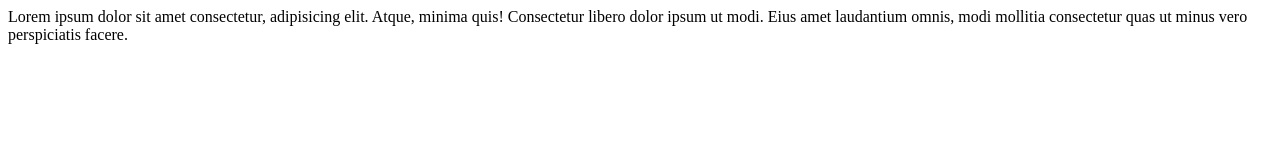
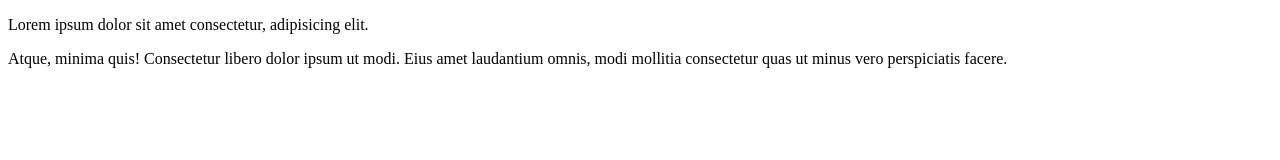
Before and after one commit to irynailliukhina/beetroot, a plain HTML site: page index.html in a window 1280 px wide. Drawn offline with Linux system fonts and the light colour scheme.

Commit message:
Update index.html

```diff
--- a/index.html
+++ b/index.html
@@ -8,7 +8,8 @@
 </head>
 
 <body>
-    Lorem ipsum dolor sit amet consectetur, adipisicing elit. Atque, minima quis! Consectetur libero dolor ipsum ut
+    <p>Lorem ipsum dolor sit amet consectetur, adipisicing elit. </p>
+    Atque, minima quis! Consectetur libero dolor ipsum ut
     modi. Eius amet laudantium omnis, modi mollitia consectetur quas ut minus vero perspiciatis facere.
 </body>
 
```
